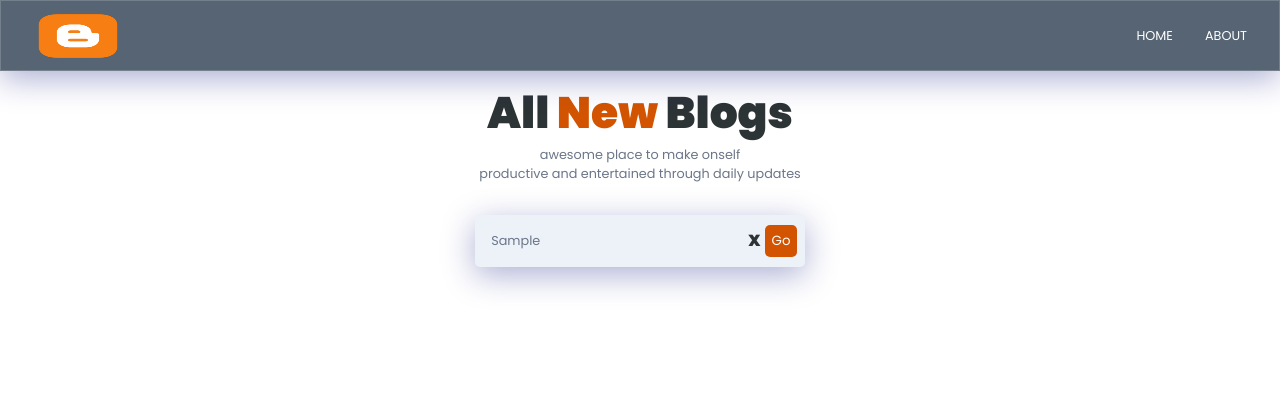
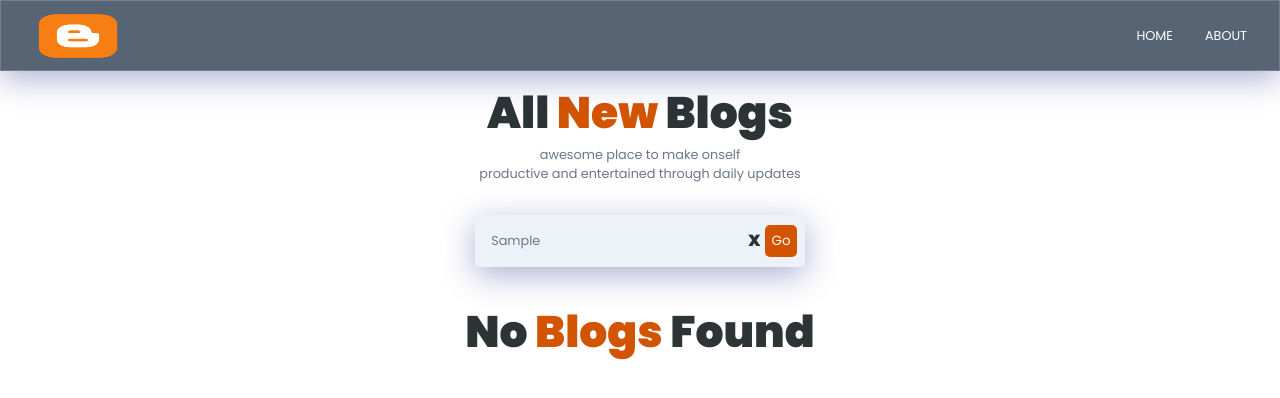
Before and after one commit to tufikhasan/blogs-app, a React (Create React App) app: page / in a window 1280 px wide. Both pictures are taken after typing "Sample" into the empty fields and a click on the button "Go". Shown: the top 398 px of the page. Built offline with nearby package versions, Linux system fonts and the light colour scheme; the HTML template or start-up script is replaced by a standard one.

Commit message:
Not found components add

```diff
--- /dev/null
+++ b/src/components/NotFound/NotFound.jsx
@@ -0,0 +1,13 @@
+import React from 'react';
+
+const NotFound = () => {
+  return (
+    <div className="app__flex">
+      <h1 className="head-text">
+        No <span>Blogs</span> Found
+      </h1>
+    </div>
+  );
+};
+
+export default NotFound;
--- a/src/components/index.js
+++ b/src/components/index.js
@@ -1,3 +1,4 @@
 export { default as Navbar } from './Navbar/Navbar';
 export { default as SearchBar } from './SearchBar/SearchBar';
 export { default as Bloglist } from './Bloglist/Bloglist';
+export { default as NotFound } from './NotFound/NotFound';
--- a/src/pages/Home/Home.jsx
+++ b/src/pages/Home/Home.jsx
@@ -1,5 +1,5 @@
 import React, { useState } from 'react';
-import { Bloglist, SearchBar } from '../../components';
+import { Bloglist, SearchBar, NotFound } from '../../components';
 import { bloglist } from '../../demoData';
 
 const Home = () => {
@@ -37,7 +37,7 @@ const Home = () => {
         handleSearchKey={(e) => setSearchKey(e.target.value)}
         clearSearch={clearSearch}
       />
-      <Bloglist blogs={blogs} />
+      {!blogs.length ? <NotFound /> : <Bloglist blogs={blogs} />}
     </>
   );
 };
```
